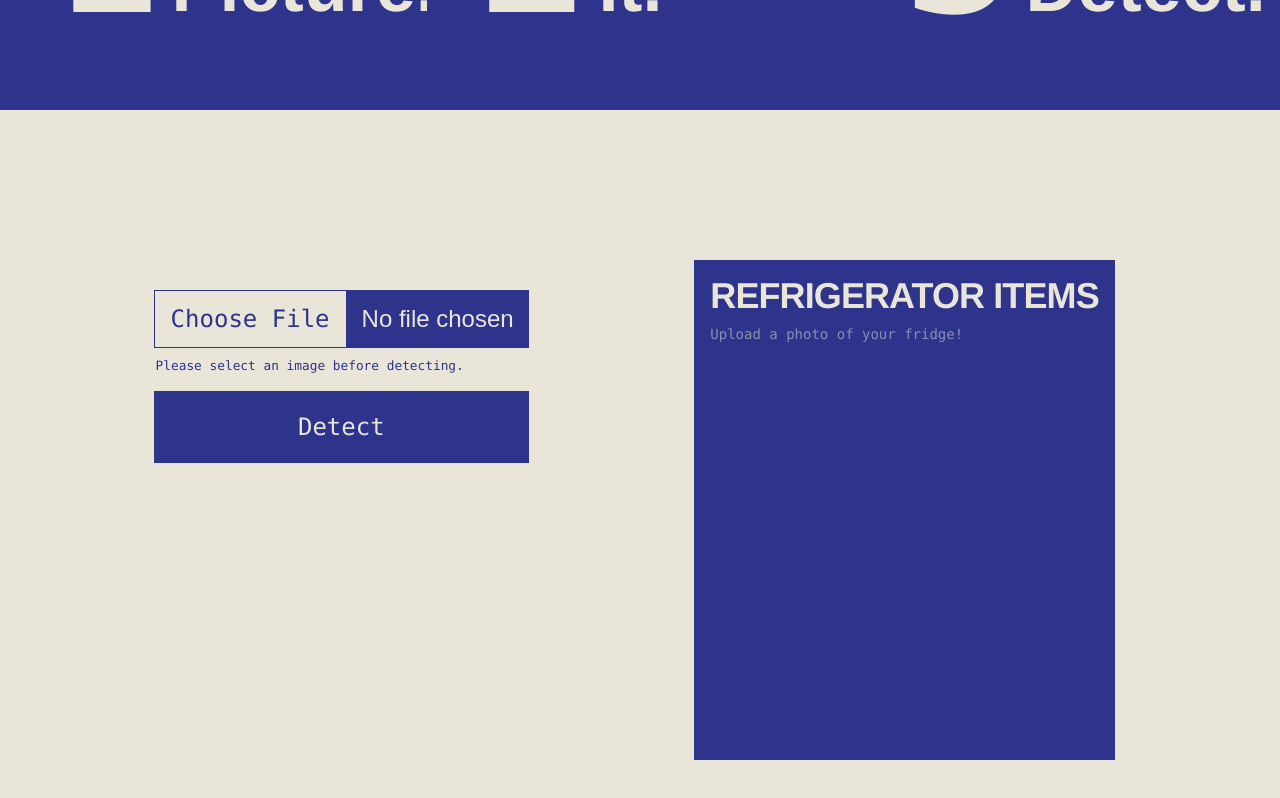
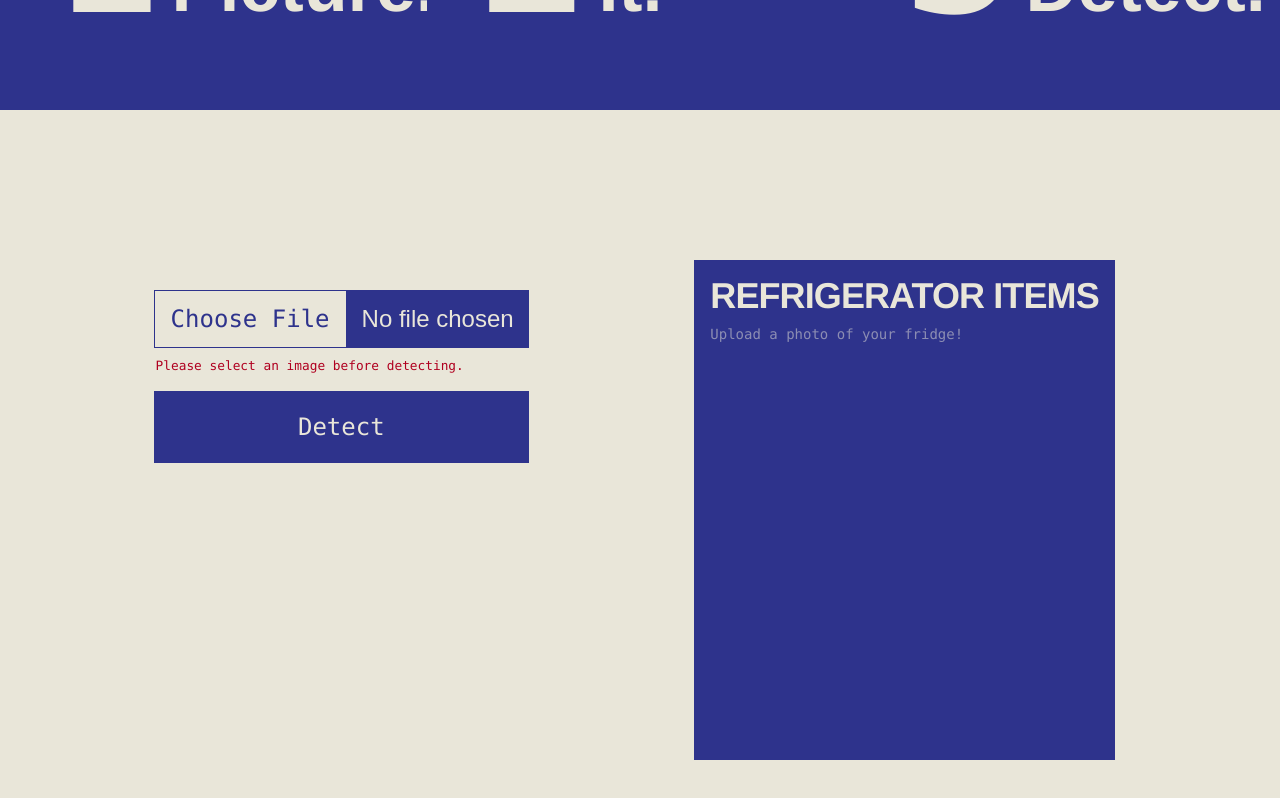
Before and after one commit to aryapatxl/fridge-vision, a Next.js app: page / in a window 1280 px wide. Both pictures are taken after a click on the button "Detect". Shown: the part 878-1676 px from the top of the page. Built offline with nearby package versions, Linux system fonts and the light colour scheme.

Commit message:
fixed logic for message coloring!

```diff
--- a/src/app/api/claude-ai/route.js
+++ b/src/app/api/claude-ai/route.js
@@ -56,7 +56,7 @@ export async function POST(req) {
 
     // Handle error responses from the AI model
     if (responseText.toLowerCase().includes("error")) {
-      return NextResponse.json({ responseText }, { status: 400 });
+      return NextResponse.json({ error: responseText }, { status: 400 });
     }
 
     // Return the successful detection result
--- a/src/app/components/ImageUpload-Print.js
+++ b/src/app/components/ImageUpload-Print.js
@@ -49,8 +49,10 @@ const ImageUpload = ({ output, setOutput }) => {
       });
 
       if (!response.ok) {
-        const errorData = await response.json(); // parse the error response
-        setUploadStatus(errorData.error || "An unknown error occurred."); // update status with error message
+        const errorData = await response.json(); // Parse the error response
+        // Update status with error message or fallback to a default message
+        setUploadStatus(errorData.error || "An unknown error occurred.");
+        setOutput("");
         return;
       }
 
@@ -81,8 +83,9 @@ const ImageUpload = ({ output, setOutput }) => {
             {uploadStatus && ( // display upload status if it exists
              <small
              className={`font-mono pt-1 pl-0.5 ${
-                  uploadStatus.toLowerCase().includes("Error" || "Please") ? "text-red dark:text-red-dark" :
-                  uploadStatus.toLowerCase().includes("successful") ? "text-green dark:text-green-dark" :
+               uploadStatus.toLowerCase().includes("error") ||
+               uploadStatus.includes("Please") ? "text-red dark:text-red-dark" :
+               uploadStatus.includes("successful") ? "text-green dark:text-green-dark" :
                "text-blue dark:text-blue-dark"
              }`}>
              {uploadStatus} {/* show the current upload status */}
@@ -99,9 +102,9 @@ const ImageUpload = ({ output, setOutput }) => {
           <button
             type="button"
             onClick={handleDetect} // handle detection when button is clicked
-            disabled={uploadStatus.toLowerCase().includes("Error") || uploadStatus === "Detecting..."} // disable button if there's an error or if detecting
+            disabled={uploadStatus.includes("Error") || uploadStatus === "Detecting..."} // disable button if there's an error or if detecting
             className={`font-mono text-white dark:text-white-dark bg-blue dark:bg-blue-dark hover:bg-black-100 focus:ring-4 focus:outline-none focus:ring-white text-1xl sm:text-2xl px-10 py-5 ${
-              uploadStatus.toLowerCase().includes("Error") || uploadStatus === "Detecting..." ? "opacity-50 cursor-not-allowed" : ""
+              uploadStatus.includes("Error") || uploadStatus === "Detecting..." ? "opacity-50 cursor-not-allowed" : ""
             }`}
           >
             Detect
--- a/src/app/page.js
+++ b/src/app/page.js
@@ -2,6 +2,8 @@
 import React, { useState } from "react";
 import ImageUpload from "./components/ImageUpload-Print";
 import ScrollingInstructions from "./components/ScrollingInstructions";
+
+
 
 const HomePage = () => {
   const [output, setOutput] = useState(""); // state to hold the output from Claude-AI-API
```
Lines whose indentation alone changed are shown as unchanged.
